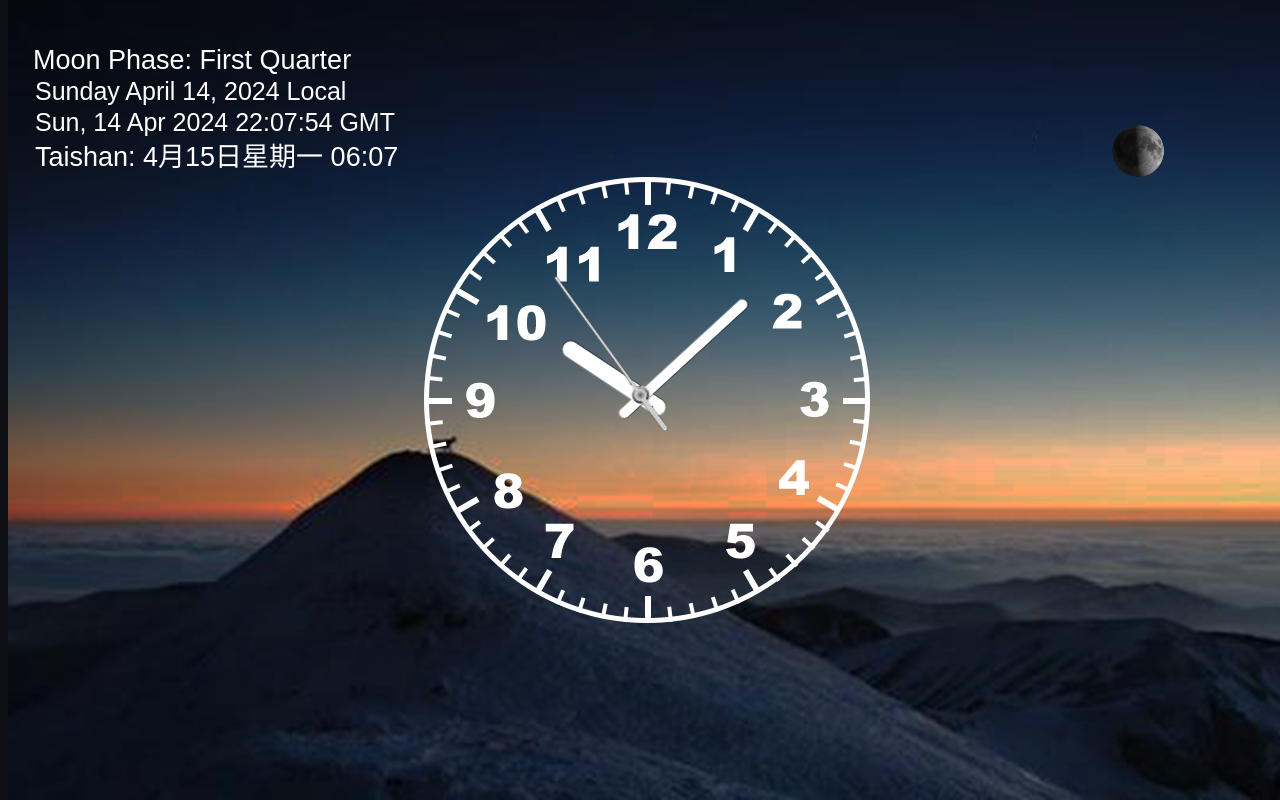
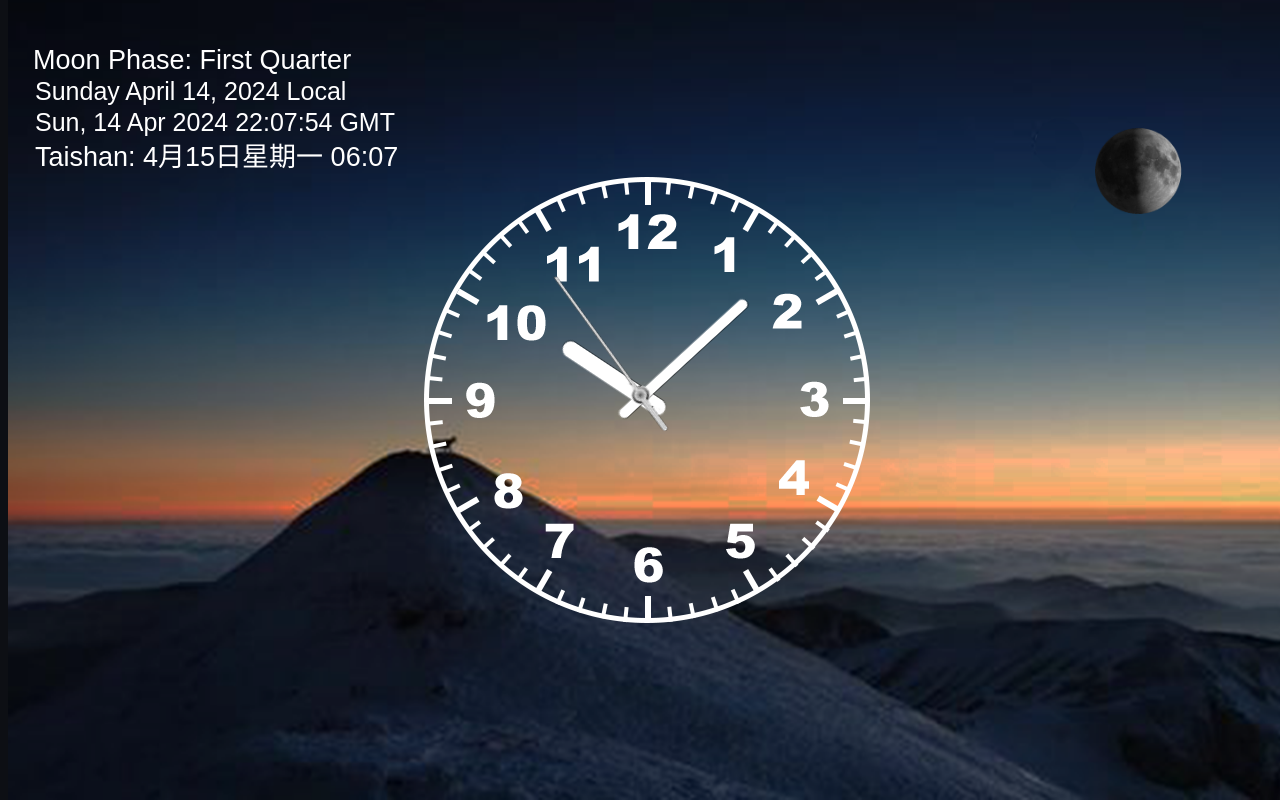
Before and after one commit to Spybeck/tontine, a plain HTML site: page index.html in a window 1280 px wide. Shown: the top 800 px of the page. Drawn offline with Linux system fonts and the light colour scheme.

Commit message:
chnaged moon image from 60x60px to 100x100px

```diff
--- a/styles/moon_styles.css
+++ b/styles/moon_styles.css
@@ -26,8 +26,8 @@
 }
 
 #moon-image img {
-    width:60px;
-    height:60px;
+    width:100px;
+    height:100px;
 }
 
 
```
